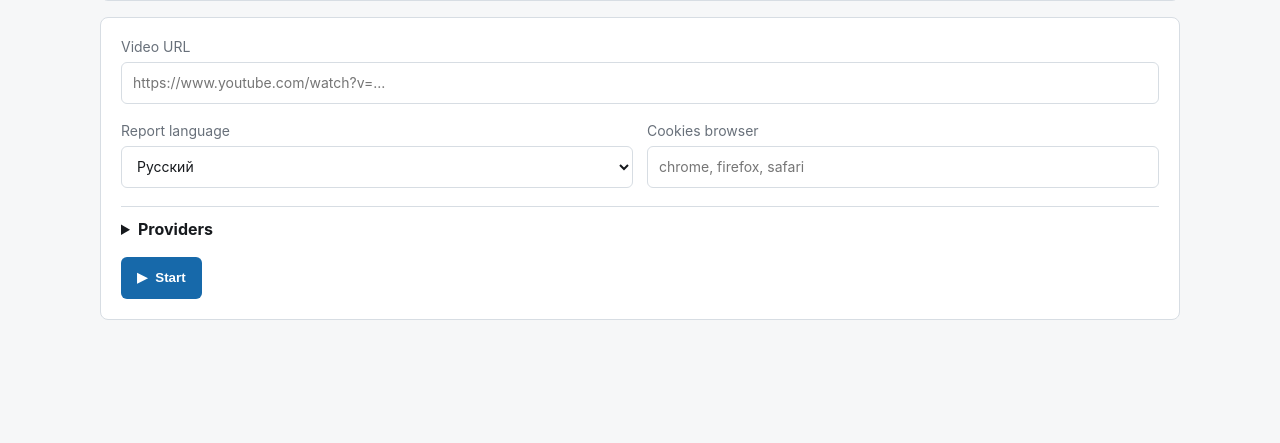
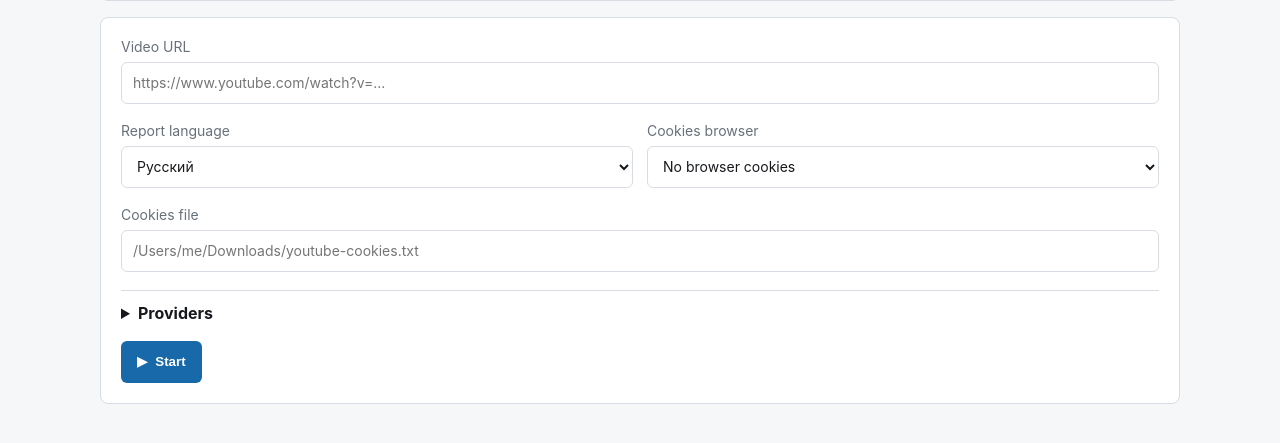
Before and after one commit to Heapy/kotomka, a FastAPI app: template src/kotomka/templates/index.html in a window 1280 px wide. Shown: the part 223-666 px from the top of the page. Run offline with FastAPI, Linux system fonts and the light colour scheme; the template is opened without the code that fills it, so the values that code supplies are empty; some libraries are stand-ins or nearby versions.

Commit message:
Add cookies-file option and clearer yt-dlp auth failures
Lets jobs authenticate with a Netscape cookies.txt export as an
alternative to browser cookie extraction, and surfaces yt-dlp cookie
rejection errors with actionable recovery hints instead of a raw
traceback.

Co-Authored-By: Claude Sonnet 5 <noreply@anthropic.com>

```diff
--- a/src/kotomka/app.py
+++ b/src/kotomka/app.py
@@ -17,12 +17,25 @@ from .pdf import render_pdf, should_regenerate_pdf
 from .providers.llm import available_llm_providers
 from .providers.stt import available_stt_providers
 from .reporting import CITATION_PATTERN, load_report
+from .source import SUPPORTED_COOKIE_BROWSERS
 from .storage import JobStore
 from .utils import format_timecode, read_json
 from .worker import JobWorker
 
 
 PACKAGE_DIR = Path(__file__).parent
+DEFAULT_COOKIE_BROWSER = "firefox"
+COOKIE_BROWSER_OPTIONS = [DEFAULT_COOKIE_BROWSER] + [
+    browser for browser in sorted(SUPPORTED_COOKIE_BROWSERS) if browser != DEFAULT_COOKIE_BROWSER
+]
+VIDEO_ASSET_TYPES = {
+    ".m4v": "video/mp4",
+    ".mov": "video/quicktime",
+    ".mp4": "video/mp4",
+    ".ogg": "video/ogg",
+    ".ogv": "video/ogg",
+    ".webm": "video/webm",
+}
 settings = get_settings()
 store = JobStore(settings.db_path, settings.jobs_dir)
 worker = JobWorker(store=store, settings=settings)
@@ -55,6 +68,8 @@ def index(request: Request) -> HTMLResponse:
             "llm_providers": available_llm_providers(),
             "default_stt": settings.stt_provider,
             "default_llm": settings.llm_provider,
+            "cookie_browsers": COOKIE_BROWSER_OPTIONS,
+            "default_cookie_browser": DEFAULT_COOKIE_BROWSER,
         },
     )
 
@@ -83,6 +98,7 @@ def create_job_form(
     stt_provider: str = Form(""),
     llm_provider: str = Form(""),
     cookies_from_browser: str = Form(""),
+    cookies_file: str = Form(""),
     speakers_expected: str = Form(""),
 ) -> RedirectResponse:
     payload = JobCreate(
@@ -91,6 +107,7 @@ def create_job_form(
         stt_provider=stt_provider or None,
         llm_provider=llm_provider or None,
         cookies_from_browser=cookies_from_browser or None,
+        cookies_file=cookies_file or None,
         speakers_expected=int(speakers_expected) if speakers_expected.strip() else None,
     )
     job = store.create_job(payload)
@@ -166,7 +183,11 @@ def job_report(request: Request, job_id: str) -> HTMLResponse:
     if job.status != "completed" or not report_path.exists():
         return templates.TemplateResponse(request, "status.html", {"job": job})
     report = load_report(report_path)
-    return templates.TemplateResponse(request, "report.html", {"job": job, "report": report})
+    return templates.TemplateResponse(
+        request,
+        "report.html",
+        {"job": job, "report": report, "source_video": _source_video_asset(job)},
+    )
 
 
 @app.get("/jobs/{job_id}/assets/{asset_path:path}", name="job_asset")
@@ -174,9 +195,13 @@ def job_asset(job_id: str, asset_path: str) -> FileResponse:
     job = _get_job_or_404(job_id)
     root = job.artifact_dir.resolve()
     target = (job.artifact_dir / asset_path).resolve()
-    if not str(target).startswith(str(root)) or not target.exists() or not target.is_file():
+    try:
+        target.relative_to(root)
+    except ValueError:
+        raise HTTPException(status_code=404, detail="Asset not found") from None
+    if not target.exists() or not target.is_file():
         raise HTTPException(status_code=404, detail="Asset not found")
-    return FileResponse(target)
+    return FileResponse(target, media_type=VIDEO_ASSET_TYPES.get(target.suffix.lower()))
 
 
 @app.get("/jobs/{job_id}/pdf", name="job_pdf")
@@ -239,3 +264,51 @@ def _job_display_title(job) -> str:
         except Exception:
             pass
     return job.input.source_url
+
+
+def _source_video_asset(job) -> dict[str, str] | None:
+    root = job.artifact_dir.resolve()
+    source_path = job.artifact_dir / "source.json"
+    if source_path.exists():
+        try:
+            asset = _video_asset_from_path(read_json(source_path).get("video_path"), root)
+        except Exception:
+            asset = None
+        if asset is not None:
+            return asset
+
+    media_dir = job.artifact_dir / "media"
+    if not media_dir.is_dir():
+        return None
+    candidates = sorted(
+        (path for path in media_dir.glob("source.*") if path.is_file()),
+        key=lambda path: path.stat().st_size,
+        reverse=True,
+    )
+    for candidate in candidates:
+        asset = _video_asset_from_path(candidate, root)
+        if asset is not None:
+            return asset
+    return None
+
+
+def _video_asset_from_path(value: object, root: Path) -> dict[str, str] | None:
+    if not isinstance(value, (str, Path)):
+        return None
+    candidate = Path(value)
+    candidates = [candidate] if candidate.is_absolute() else [candidate, root / candidate]
+    target = None
+    content_type = None
+    for item in candidates:
+        resolved = item.resolve()
+        content_type = VIDEO_ASSET_TYPES.get(resolved.suffix.lower())
+        if content_type is not None and resolved.is_file():
+            target = resolved
+            break
+    if target is None or content_type is None:
+        return None
+    try:
+        asset_path = target.relative_to(root).as_posix()
+    except ValueError:
+        return None
+    return {"asset_path": asset_path, "content_type": content_type}
--- a/src/kotomka/source.py
+++ b/src/kotomka/source.py
@@ -2,6 +2,7 @@ from __future__ import annotations
 
 import json
 import re
+import shlex
 import shutil
 from abc import ABC, abstractmethod
 from pathlib import Path
@@ -12,6 +13,21 @@ from .media import extract_audio, ffprobe_duration, require_binary, run_command
 from .models import Chapter, JobCreate, SourceArtifact, VideoMetadata
 
 MAX_DESCRIPTION_CHARS = 4000
+SUPPORTED_COOKIE_BROWSERS = {
+    "brave",
+    "chrome",
+    "chromium",
+    "edge",
+    "firefox",
+    "opera",
+    "safari",
+    "vivaldi",
+    "whale",
+}
+YOUTUBE_COOKIE_ERROR_MARKERS = (
+    "provided youtube account cookies are no longer valid",
+    "sign in to confirm you",
+)
 
 # audio.mp3 is the pre-FLAC artifact name; reprocessed jobs may still have one on disk.
 AUDIO_ARTIFACT_NAMES = {"audio.flac", "audio.mp3"}
@@ -32,21 +48,11 @@ class YtDlpSourceProvider(SourceProvider):
         media_dir = artifact_dir / "media"
         media_dir.mkdir(parents=True, exist_ok=True)
         output_template = str(media_dir / "source.%(ext)s")
-        command = [
-            "yt-dlp",
-            "--no-playlist",
-            "--write-info-json",
-            "--merge-output-format",
-            "mp4",
-            "-f",
-            "bv*+ba/best",
-            "-o",
-            output_template,
-        ]
-        if payload.cookies_from_browser:
-            command.extend(["--cookies-from-browser", payload.cookies_from_browser])
-        command.append(payload.source_url)
-        run_command(command, timeout=60 * 60)
+        command = _yt_dlp_command(payload, output_template)
+        try:
+            run_command(command, timeout=60 * 60)
+        except RuntimeError as exc:
+            raise RuntimeError(_yt_dlp_error_message(str(exc), payload, command=command)) from exc
 
         info_path = media_dir / "source.info.json"
         video_path = _find_downloaded_video(media_dir)
@@ -55,6 +61,93 @@ class YtDlpSourceProvider(SourceProvider):
         metadata.duration_s = duration
         audio_path = extract_audio(video_path, media_dir / "audio.flac")
         return SourceArtifact(metadata=metadata, video_path=video_path, audio_path=audio_path, info_path=info_path)
+
+
+def _yt_dlp_command(payload: JobCreate, output_template: str) -> list[str]:
+    command = [
+        "yt-dlp",
+        "--no-playlist",
+        "--write-info-json",
+        "--merge-output-format",
+        "mp4",
+        "-f",
+        "bv*+ba/best",
+        "-o",
+        output_template,
+    ]
+    command.extend(_yt_dlp_cookie_args(payload))
+    command.append(payload.source_url)
+    return command
+
+
+def _yt_dlp_cookie_args(payload: JobCreate) -> list[str]:
+    if payload.cookies_from_browser and payload.cookies_file:
+        raise ValueError("Use either Cookies browser or Cookies file, not both")
+    if payload.cookies_from_browser:
+        browser_source = payload.cookies_from_browser.strip()
+        browser_name = _cookie_browser_name(browser_source)
+        if browser_name not in SUPPORTED_COOKIE_BROWSERS:
+            supported = ", ".join(sorted(SUPPORTED_COOKIE_BROWSERS))
+            raise ValueError(f"Unsupported cookies browser '{browser_name}'. Supported browsers: {supported}")
+        normalized_browser_source = f"{browser_name}{browser_source[len(browser_name):]}"
+        return ["--cookies-from-browser", normalized_browser_source]
+    if payload.cookies_file:
+        cookies_path = _cookies_file_path(payload.cookies_file)
+        if not cookies_path.exists():
+            raise FileNotFoundError(f"Cookies file not found: {cookies_path}")
+        if not cookies_path.is_file():
+            raise ValueError(f"Cookies file is not a file: {cookies_path}")
+        return ["--cookies", str(cookies_path)]
+    return []
+
+
+def _cookie_browser_name(browser_source: str) -> str:
+    return re.split(r"[+:]", browser_source.strip(), maxsplit=1)[0].lower()
+
+
+def _cookies_file_path(value: str) -> Path:
+    text = value.strip()
+    parsed = urlparse(text)
+    if parsed.scheme == "file":
+        path = Path(unquote(parsed.path)).expanduser()
+    else:
+        path = Path(text).expanduser()
+    return path if path.is_absolute() else path.resolve()
+
+
+def _yt_dlp_error_message(error: str, payload: JobCreate, *, command: list[str] | None = None) -> str:
+    detail = _command_error_detail(error)
+    lowered = detail.lower()
+    command_block = f"\n\nyt-dlp command:\n{shlex.join(command)}" if command else ""
+    if any(marker in lowered for marker in YOUTUBE_COOKIE_ERROR_MARKERS):
+        hints = [
+            "YouTube rejected the current cookies or requires an authenticated browser session.",
+            "Open the selected browser, sign in to YouTube again, then retry the job.",
+            "If browser extraction keeps failing, export a fresh Netscape cookies.txt file and set Cookies file instead of Cookies browser.",
+        ]
+        if payload.cookies_from_browser:
+            hints.append(f"Browser cookie source used: {payload.cookies_from_browser}.")
+        if payload.cookies_file:
+            hints.append("Cookies file was supplied; export it again because YouTube cookies may have rotated.")
+        if not payload.cookies_from_browser and not payload.cookies_file:
+            hints.append("This video appears to require YouTube cookies.")
+        return "yt-dlp could not download this YouTube video.\n" + "\n".join(f"- {hint}" for hint in hints) + command_block + (
+            f"\n\nOriginal yt-dlp output:\n{_tail_text(detail)}" if detail else ""
+        )
+    return f"yt-dlp failed while downloading the video.{command_block}\n\nOriginal error:\n{error}"
+
+
+def _command_error_detail(error: str) -> str:
+    if error.startswith("Command failed:") and "\n" in error:
+        return error.split("\n", 1)[1].strip()
+    return error.strip()
+
+
+def _tail_text(value: str, *, limit: int = 4000) -> str:
+    text = value.strip()
+    if len(text) <= limit:
+        return text
+    return "..." + text[-limit:]
 
 
 class LocalFileSourceProvider(SourceProvider):
--- a/src/kotomka/static/app.css
+++ b/src/kotomka/static/app.css
@@ -252,6 +252,7 @@ summary {
 
 .error-text {
   color: var(--danger);
+  white-space: pre-wrap;
 }
 
 .report {
@@ -266,6 +267,24 @@ summary {
 .report-band h2,
 .note-section h3 {
   margin: 0 0 12px;
+}
+
+.source-video-band {
+  display: grid;
+  gap: 12px;
+}
+
+.source-video {
+  display: block;
+  width: 100%;
+  max-width: 860px;
+  max-height: 70vh;
+  justify-self: center;
+  aspect-ratio: 16 / 9;
+  border: 1px solid var(--line);
+  border-radius: 6px;
+  background: #101418;
+  object-fit: contain;
 }
 
 .summary {
@@ -478,7 +497,8 @@ summary {
 
 @media print {
   .topbar,
-  .primary-button {
+  .primary-button,
+  .source-video-band {
     display: none;
   }
 
--- a/src/kotomka/templates/index.html
+++ b/src/kotomka/templates/index.html
@@ -24,9 +24,19 @@
       </label>
       <label>
         <span>Cookies browser</span>
-        <input name="cookies_from_browser" placeholder="chrome, firefox, safari">
+        <select name="cookies_from_browser">
+          <option value="">No browser cookies</option>
+          {% for browser in cookie_browsers %}
+            <option value="{{ browser }}" {% if browser == default_cookie_browser %}selected{% endif %}>{{ browser }}</option>
+          {% endfor %}
+        </select>
       </label>
     </div>
+
+    <label>
+      <span>Cookies file</span>
+      <input name="cookies_file" placeholder="/Users/me/Downloads/youtube-cookies.txt">
+    </label>
 
     <details>
       <summary>Providers</summary>
```
Also changed, not shown: AGENTS.md (+9 -0 lines), src/kotomka/models.py (+9 -0 lines), src/kotomka/templates/report.html (+9 -0 lines), tests/test_app.py (+67 -0 lines), tests/test_source.py (+55 -0 lines), README.md.
